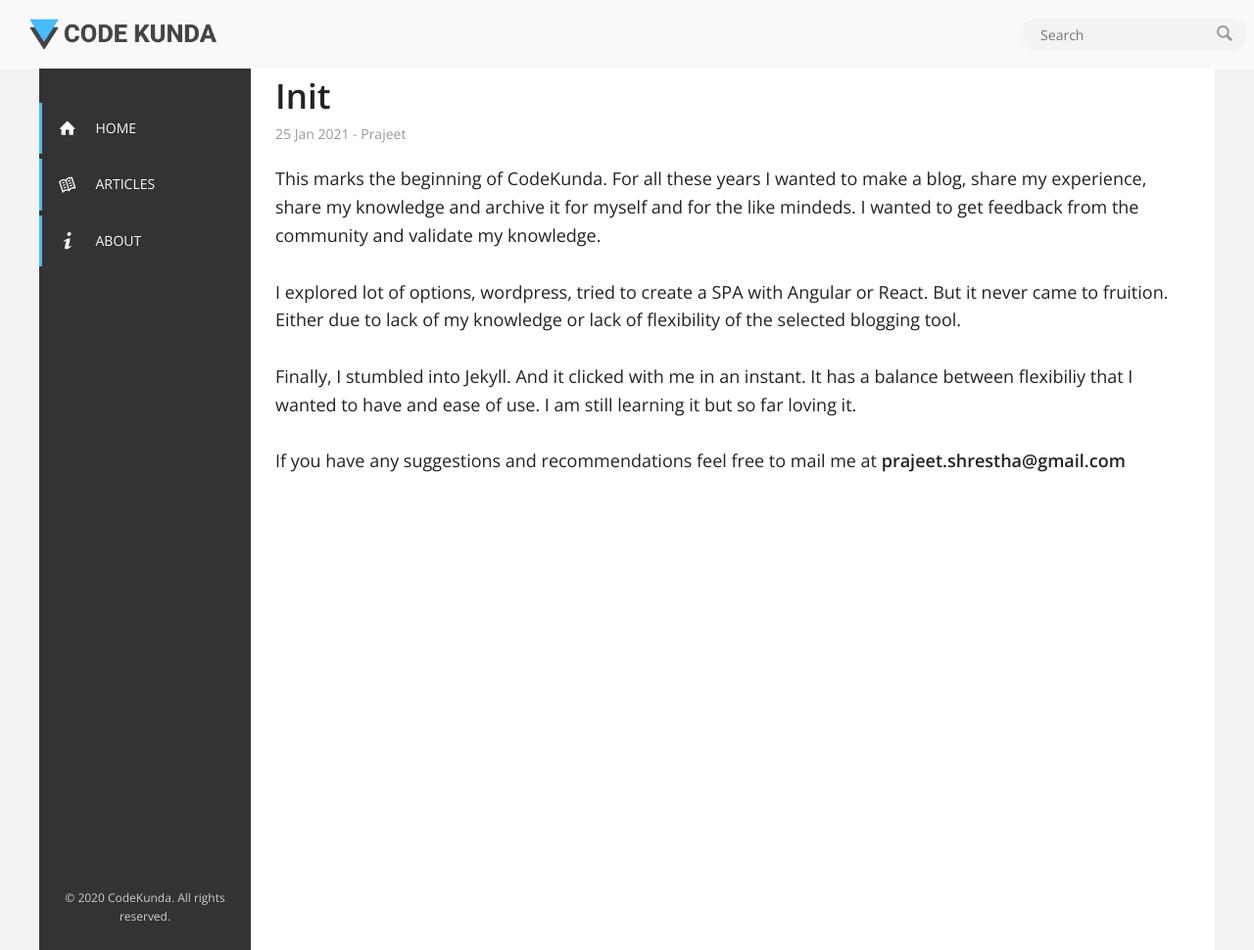
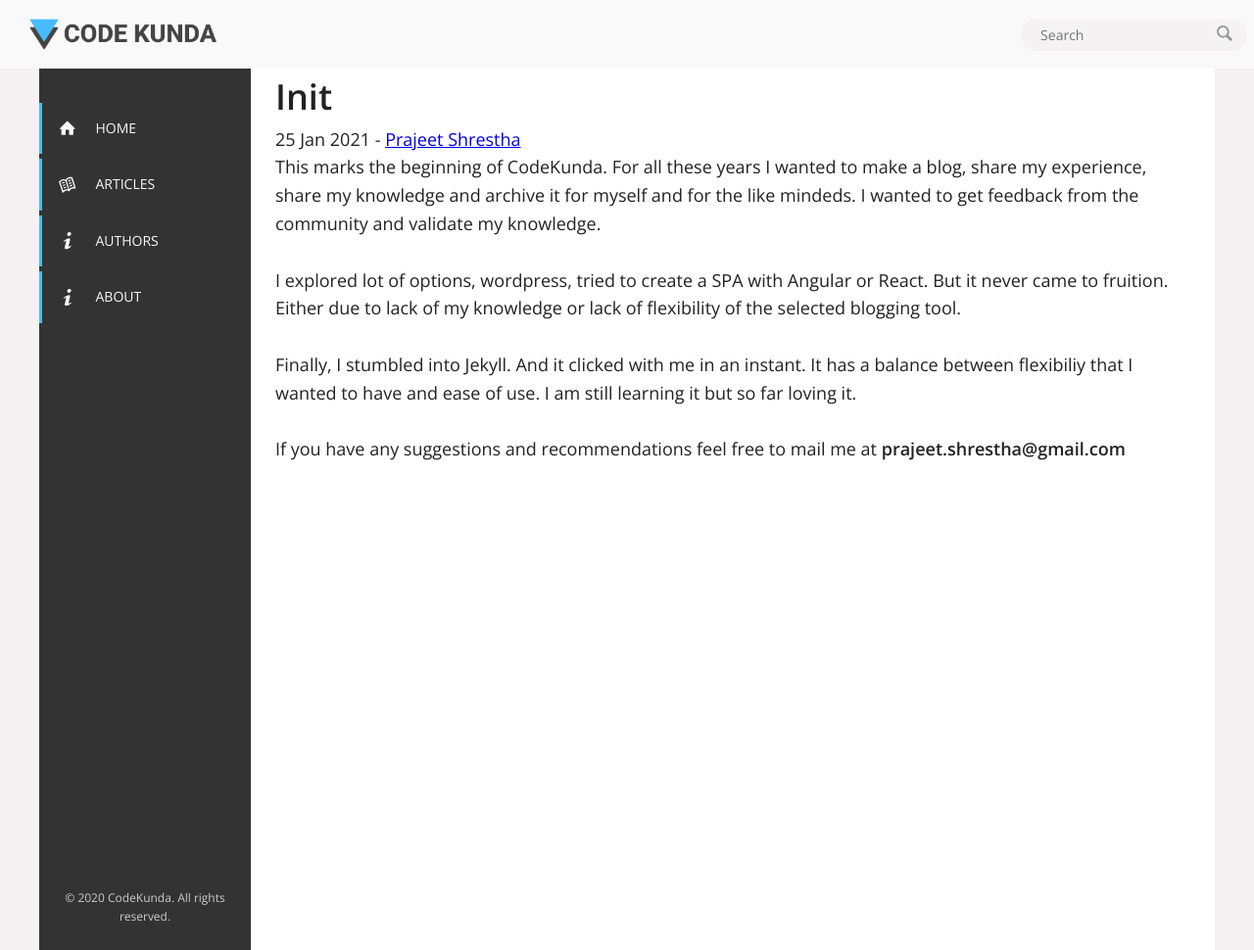
Before and after one commit to PrajeetShrestha/codekunda, a Jekyll site: the page built from _posts/2021-01-25-init.html, in a window 1280 px wide. Shown: the whole page at 98% size. Built offline with Jekyll 4.4.1, drawn with Linux system fonts in a browser that asks for light colours.

Commit message:
Authors and posts linkes

```diff
--- a/_config.yml
+++ b/_config.yml
@@ -0,0 +1,19 @@
+collections:
+  authors:
+    output: true
+
+defaults:
+  - scope:
+      path: ""
+      type: "authors"
+    values:
+      layout: "author"
+  - scope:
+      path: ""
+      type: "posts"
+    values:
+      layout: "post"
+  - scope:
+      path: ""
+    values:
+      layout: "base"
--- a/_data/sidebar_nav.yml
+++ b/_data/sidebar_nav.yml
@@ -4,6 +4,9 @@
 - name: Articles
   link: /articles.html
   icon: /assets/images/sprite.svg#icon-open-book
+- name: Authors
+  link: /authors.html
+  icon: /assets/images/sprite.svg#icon-info
 - name: About
   link: /about.html
   icon: /assets/images/sprite.svg#icon-info
--- a/_layouts/post.html
+++ b/_layouts/post.html
@@ -2,10 +2,13 @@
 layout: base
 ---
 
-<div class="article">
-  <div class="article__title">{{ page.title }}</div>
-  <div class="article__date">
-    {{ page.date | date_to_string }} - {{ page.author }}
-  </div>
-  <div class="article__content">{{ content }}</div>
-</div>
+<h1>{{ page.title }}</h1>
+
+<p>
+  {{ page.date | date_to_string }} {% assign author = site.authors | where:
+  'short_name', page.author | first %} {% if author %} -
+  <a href="{{ author.url }}">{{ author.name }}</a>
+  {% endif %}
+</p>
+
+{{ content }}
--- a/_posts/2021-01-25-init.html
+++ b/_posts/2021-01-25-init.html
@@ -1,6 +1,6 @@
 ---
 layout: post
-author: Prajeet
+author: prajeet
 ---
 <p>
   This marks the beginning of CodeKunda. For all these years I wanted to make a
```
Also changed, not shown: _authors/prajeet.html (added, +10 -0 lines), _layouts/author.html (added, +16 -0 lines), authors.html (added, +14 -0 lines), 1 other file.
